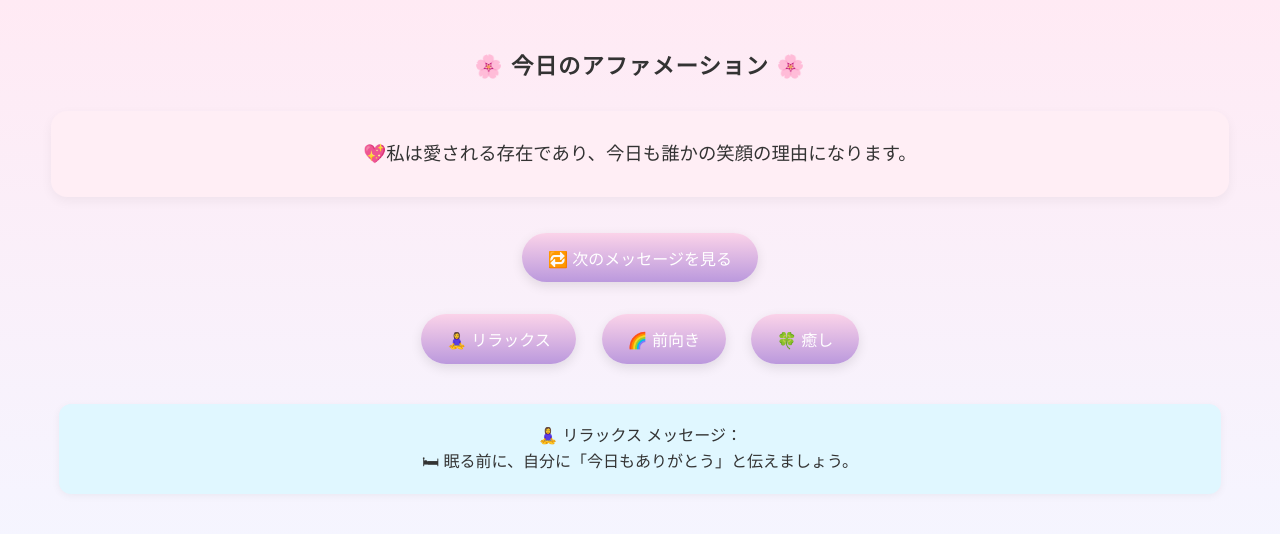
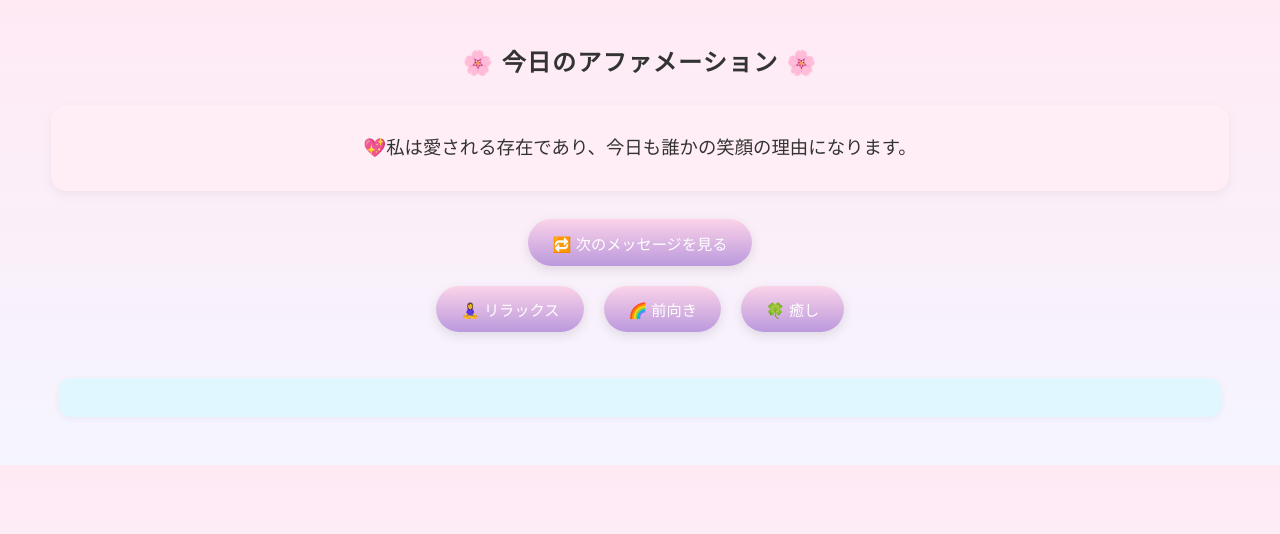
Before and after one commit to mapcocoro/daily-message-site, a plain HTML site: page index.html in a window 1280 px wide. Drawn offline with Linux system fonts and the light colour scheme.

Commit message:
Update index.html

```diff
--- a/index.html
+++ b/index.html
@@ -4,9 +4,10 @@
   <meta charset="UTF-8" />
   <meta name="viewport" content="width=device-width, initial-scale=1.0" />
   <title>今日のアファメーション</title>
+  <link rel="manifest" href="manifest.json" />
+  <meta name="theme-color" content="#ffddee" />
+  <link rel="stylesheet" href="style.css" />
 
-  <!-- CSS -->
-  <link rel="stylesheet" href="style.css" />
   <style>
     body {
       font-family: "Noto Sans JP", sans-serif;
@@ -17,10 +18,10 @@
     }
 
     h1 {
-      font-size: 1.4rem;
+      font-size: 1.5rem;
       font-weight: 700;
       text-align: center;
-      margin: 1.5em 0 1em;
+      margin: 1.2em 0 1em;
       line-height: 1.5;
       word-break: keep-all;
       letter-spacing: 0.05em;
@@ -30,11 +31,11 @@
       background-color: #ffeef5;
       border-radius: 16px;
       padding: 1.5em;
-      margin: 1.5em auto;
+      margin: 1.2em auto;
       max-width: 90%;
       font-size: 1.15rem;
       line-height: 1.7;
-      box-shadow: 0 4px 12px rgba(0, 0, 0, 0.05);
+      box-shadow: 0 4px 12px rgba(0,0,0,0.05);
       text-align: center;
     }
 
@@ -47,36 +48,38 @@
       font-size: 1rem;
       line-height: 1.6;
       color: #333;
-      box-shadow: 0 2px 8px rgba(0, 0, 0, 0.05);
+      box-shadow: 0 2px 8px rgba(0,0,0,0.05);
       text-align: center;
     }
 
     .button {
       display: inline-block;
       padding: 0.8em 1.6em;
-      margin: 0.5em;
-      font-size: 1rem;
+      margin: 0.4em;
+      font-size: 0.95rem;
       font-weight: 500;
       border: none;
       border-radius: 999px;
       background: linear-gradient(to bottom, #fbd3e9, #bb99dd);
       color: white;
-      box-shadow: 0 4px 12px rgba(0, 0, 0, 0.1);
+      box-shadow: 0 4px 12px rgba(0,0,0,0.1);
       transition: all 0.2s ease;
       cursor: pointer;
+      white-space: nowrap;
     }
 
     .button:hover {
       transform: translateY(-2px);
-      box-shadow: 0 6px 18px rgba(0, 0, 0, 0.15);
+      box-shadow: 0 6px 18px rgba(0,0,0,0.15);
     }
 
     .button-group {
       display: flex;
-      flex-wrap: wrap;
       justify-content: center;
-      gap: 0.6em;
-      margin-top: 1em;
+      flex-wrap: nowrap;
+      gap: 0.5em;
+      overflow-x: auto;
+      padding: 0.5em;
     }
 
     @media screen and (max-width: 400px) {
@@ -87,15 +90,12 @@
       }
 
       .button {
-        font-size: 0.95rem;
-        padding: 0.7em 1.2em;
+        font-size: 0.85rem;
+        padding: 0.6em 1em;
       }
     }
   </style>
 
-  <!-- PWA設定 -->
-  <link rel="manifest" href="./manifest.json" />
-  <meta name="theme-color" content="#ffddee" />
   <script>
     if ('serviceWorker' in navigator) {
       window.addEventListener('load', () => {
@@ -106,39 +106,25 @@
     }
   </script>
 </head>
-
 <body>
   <h1>🌸 今日のアファメーション 🌸</h1>
 
-  <!-- 上部：メインメッセージ -->
-  <div id="message" class="message-card">
+  <div class="message-card" id="message">
     🌿私はゆっくり深呼吸し、心の奥から安心と落ち着きを感じています。
   </div>
 
-  <!-- メッセージ切り替え -->
   <div style="text-align: center;">
     <button class="button" onclick="showRandomMessage()">🔁 次のメッセージを見る</button>
   </div>
 
-  <!-- テーマ選択 -->
   <div class="button-group">
     <button class="button" onclick="showTheme('relax')">🧘‍♀️ リラックス</button>
     <button class="button" onclick="showTheme('positive')">🌈 前向き</button>
     <button class="button" onclick="showTheme('healing')">🍀 癒し</button>
   </div>
 
-  <!-- テーマ別メッセージ表示エリア -->
-  <div id="theme-message" class="healing-message">
-    🧘‍♀️ リラックス メッセージ：<br />
-    🛏 眠る前に、自分に「今日もありがとう」と伝えましょう。
-  </div>
+  <div class="healing-message" id="theme-message"></div>
 
-  <!-- 広告スペース（AdSenseなど） -->
-  <div class="ads">
-    <!-- 後で広告スクリプトをここに挿入します -->
-  </div>
-
-  <!-- JS -->
   <script src="message.js"></script>
 </body>
 </html>
```
